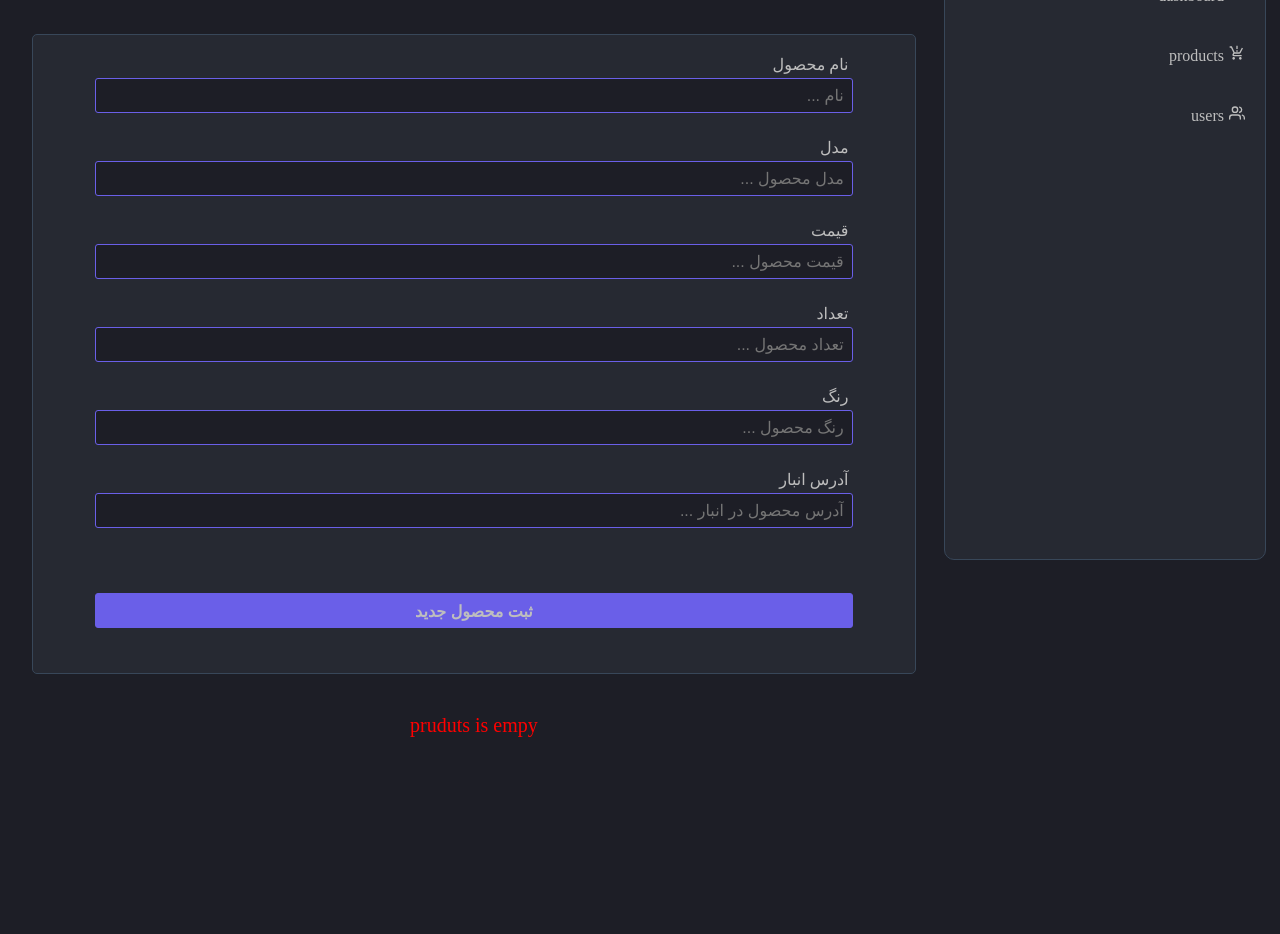
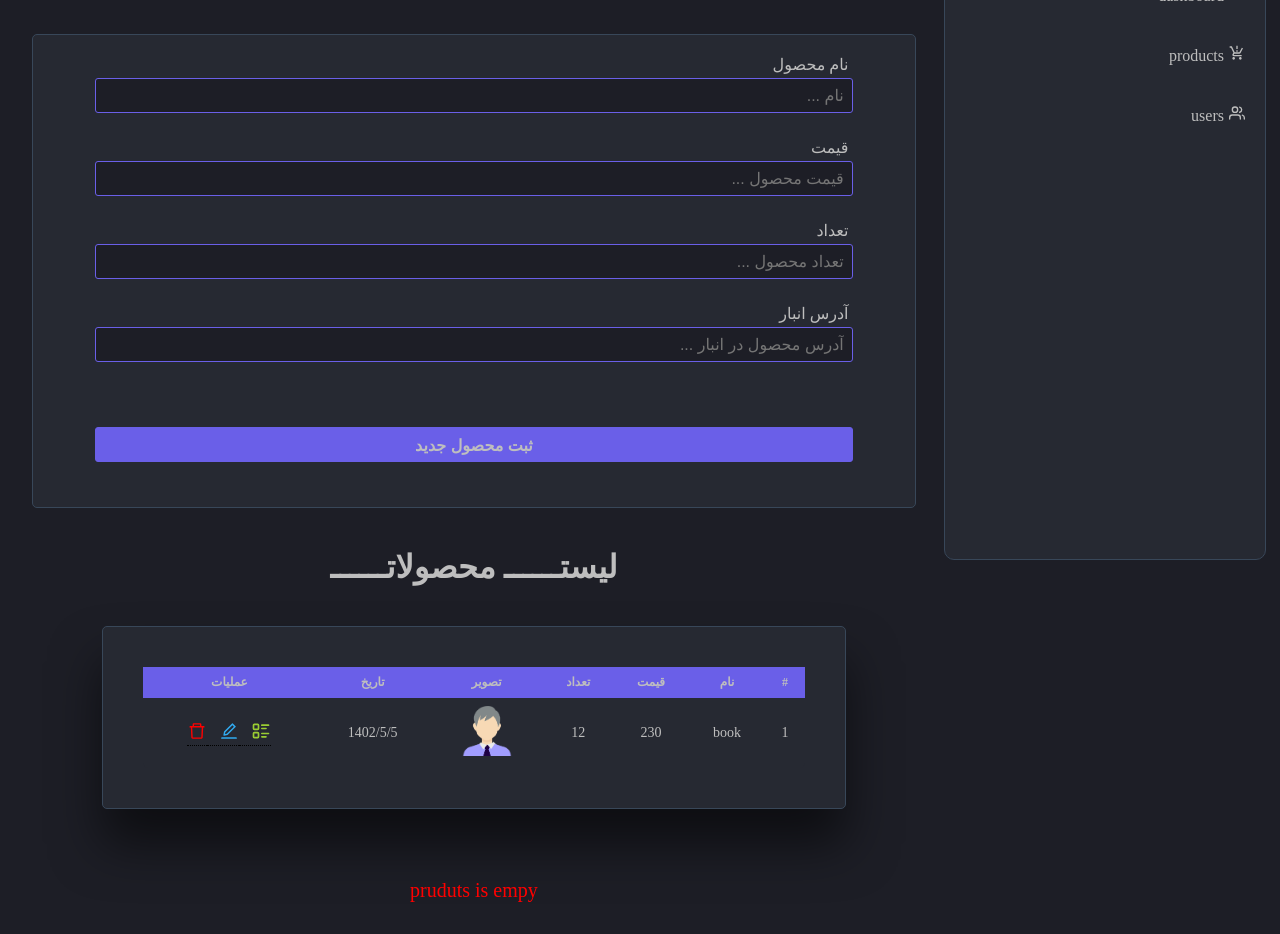
Before and after one commit to omidshayan/React-dashboard-admin-for-teaching, a React (Create React App) app: page /products in a window 1280 px wide. Shown: the part 220-1154 px from the top of the page. Before the commit the page ends 989 px from the top, so only its background shows below. Built offline with nearby package versions, Linux system fonts and the light colour scheme.

Commit message:
end modal delete

```diff
--- /dev/null
+++ b/src/components/modal/Modal.css
@@ -0,0 +1,50 @@
+.modal-container{
+    width: 600px;
+    height: 300px;
+    position: absolute;
+    background-color: rgba(26, 4, 26, 0.87);
+    margin: 0 auto;
+    z-index: 2;
+    border-radius: 20px;
+    visibility: hidden;
+}
+.header-modal{
+    display: flex;
+    padding: 20px;
+}
+.title-modal{
+    text-align: center;
+    margin: 0 auto;
+    font-size: 24px;
+}
+.elements-modal{
+    display: flex;
+    align-items: center;
+    justify-content: center;
+    margin-top: 60px;
+}
+.icon-modal{
+    cursor: pointer;
+    font-size: 18px;
+}
+.icon-modal:hover{
+    color: red;
+}
+.link-modal{
+    margin: 20px;
+    color: aliceblue;
+    background-color: blueviolet;
+    padding: 15px 30px;
+    border-radius: 10px;
+    font-size: 19px;
+    border: none;
+    outline: none;
+    cursor: pointer;
+}
+.link-modal:hover{
+    background-color: rgb(206, 207, 207);
+    color: blueviolet;
+}
+.active-modal{
+    visibility: visible;
+}
--- /dev/null
+++ b/src/components/modal/Modal.jsx
@@ -0,0 +1,23 @@
+import React, { useState } from 'react'
+import './Modal.css';
+import {AiOutlineClose} from 'react-icons/ai';
+
+
+export default function Modal( {cancelModal, confirmDeleteModal}) {
+
+
+  return (
+    <>
+        <div className="modal-container active-modal">
+            <div className="header-modal">
+            <div className="icon-modal" onClick={() => cancelModal()}><AiOutlineClose /></div>
+            <div className="title-modal">جهت حذف مطمئن هستید؟</div>
+            </div>
+            <div className="elements-modal">
+                <button href="" className='link-modal' onClick={() => confirmDeleteModal()}>بله حذف شود</button>
+                <button href="" className='link-modal' onClick={() => cancelModal()}>کنسل</button>
+            </div>
+        </div>
+    </>
+  )
+}
--- a/src/components/products/AddProduct.jsx
+++ b/src/components/products/AddProduct.jsx
@@ -14,16 +14,12 @@ export default function AddProduct() {
             type="text"
             placeholder="نام ..."
             name="name"
-            autocomplete="off"
+            autoComplete="off"
           />
-          <div>مدل  </div>
-          <input type="text" placeholder="مدل محصول ..." name="name" />
           <div>قیمت</div>
           <input type="text" placeholder="قیمت محصول ..." name="name" />
           <div>تعداد</div>
           <input type="text" placeholder="تعداد محصول ..." name="model" />
-          <div>رنگ  </div>
-          <input type="text" placeholder="رنگ محصول ..." name="color" />
           <div>آدرس انبار  </div>
           <input type="text" placeholder="آدرس محصول در انبار ..." name="color" />
           <input type="submit" value="ثبت محصول جدید" className="btn" />
--- /dev/null
+++ b/src/components/products/ProductsList.jsx
@@ -0,0 +1,71 @@
+import React, { useState } from "react";
+import "./products.css";
+import { TbListDetails } from "react-icons/tb";
+import { AiOutlineEdit, AiOutlineDelete } from "react-icons/ai";
+
+import Modal from "../modal/Modal";
+
+export default function ProductsList() {
+
+  const [isShowModal, setIsShwoModal] = useState(false);
+
+  const cancelModal = () =>{
+    setIsShwoModal(false)
+  }
+
+  const confirmDeleteModal = () =>{
+    setIsShwoModal(false)
+  }
+
+  return (
+    <>
+      {isShowModal && <Modal cancelModal={cancelModal} confirmDeleteModal={confirmDeleteModal}/> }
+      <h1 className="product-list-title">لیستــــــ محصولاتــــــ</h1>
+      <div className="table-wrapper">
+        <table className="fl-table">
+          <thead>
+            <tr>
+              <th>#</th>
+              <th>نام</th>
+              <th>قیمت </th>
+              <th>تعداد</th>
+              <th>تصویر</th>
+              <th>تاریخ</th>
+              <th>عملیات</th>
+            </tr>
+          </thead>
+          <tbody>
+            <tr>
+              <td>1</td>
+              <td>book</td>
+              <td>230</td>
+              <td>12</td>
+              <td>
+                <img
+                  src="assets/img/profile.png"
+                  className="product-list-img"
+                  alt="dd"
+                />
+              </td>
+              <td>1402/5/5</td>
+              <td>
+                <div className="tooltip">
+                  <TbListDetails className="product-list-icon-details" />
+                  <span className="tooltiptext">جزئیات</span>
+                </div>
+                <div className="tooltip">
+                  <AiOutlineEdit className="product-list-icon-edit" />
+                  <span className="tooltiptext">ویرایش</span>
+                </div>
+                <div className="tooltip" onClick={() => setIsShwoModal(true)}>
+                  <AiOutlineDelete className="product-list-icon-delete" />
+                  <span className="tooltiptext">حذف</span>
+                </div>
+              </td>
+            </tr>
+          </tbody>
+        </table>
+      </div>
+    </>
+  );
+}
--- /dev/null
+++ b/src/components/products/products.css
@@ -0,0 +1,49 @@
+.product-list-title{
+    text-align: center;
+    margin: 40px
+}
+.poduct-list-container{
+    background-color: red;
+    width: 100%;
+    height: 499px;
+}
+.product-list-img{
+    width: 50px;
+}
+.product-list-icon-details{
+    color: yellowgreen !important;
+    margin-left: 12px;
+    cursor: pointer;
+}
+.product-list-icon-edit{
+    color: rgb(49, 170, 240) !important;
+    margin-left: 12px;
+    cursor: pointer;
+}
+.product-list-icon-delete{
+    color: red !important;
+    cursor: pointer;
+}
+.tooltip {
+    position: relative;
+    display: inline-block;
+    border-bottom: 1px dotted black;
+  }
+
+  .tooltip .tooltiptext {
+    visibility: hidden;
+    width: 60px;
+    background-color: black;
+    color: #fff;
+    text-align: center;
+    border-radius: 6px;
+    padding: 5px 0;
+    position: absolute;
+    z-index: 1;
+    top: -30px;
+    left: -12px;
+  }
+
+  .tooltip:hover .tooltiptext {
+    visibility: visible;
+  }
--- /dev/null
+++ b/src/context/ProductContext.js
@@ -0,0 +1,6 @@
+import { createContext } from "react";
+
+
+const ProductContext = createContext();
+
+export default ProductContext;
--- a/src/pages/products/Products.jsx
+++ b/src/pages/products/Products.jsx
@@ -1,13 +1,14 @@
 import React from "react";
 import Warning from "./../../components/warnings/Warning";
 import AddProduct from './../../components/products/AddProduct';
-
+import ProductsList from "../../components/products/ProductsList";
 
 export default function Products() {
   return (
     <div className="content">
       <main>
         <AddProduct />
+        <ProductsList />
         <Warning msg={"pruduts is empy"} />
       </main>
     </div>
```
Also changed, not shown: src/pages/MainContent.jsx (deleted, +0 -13 lines).
